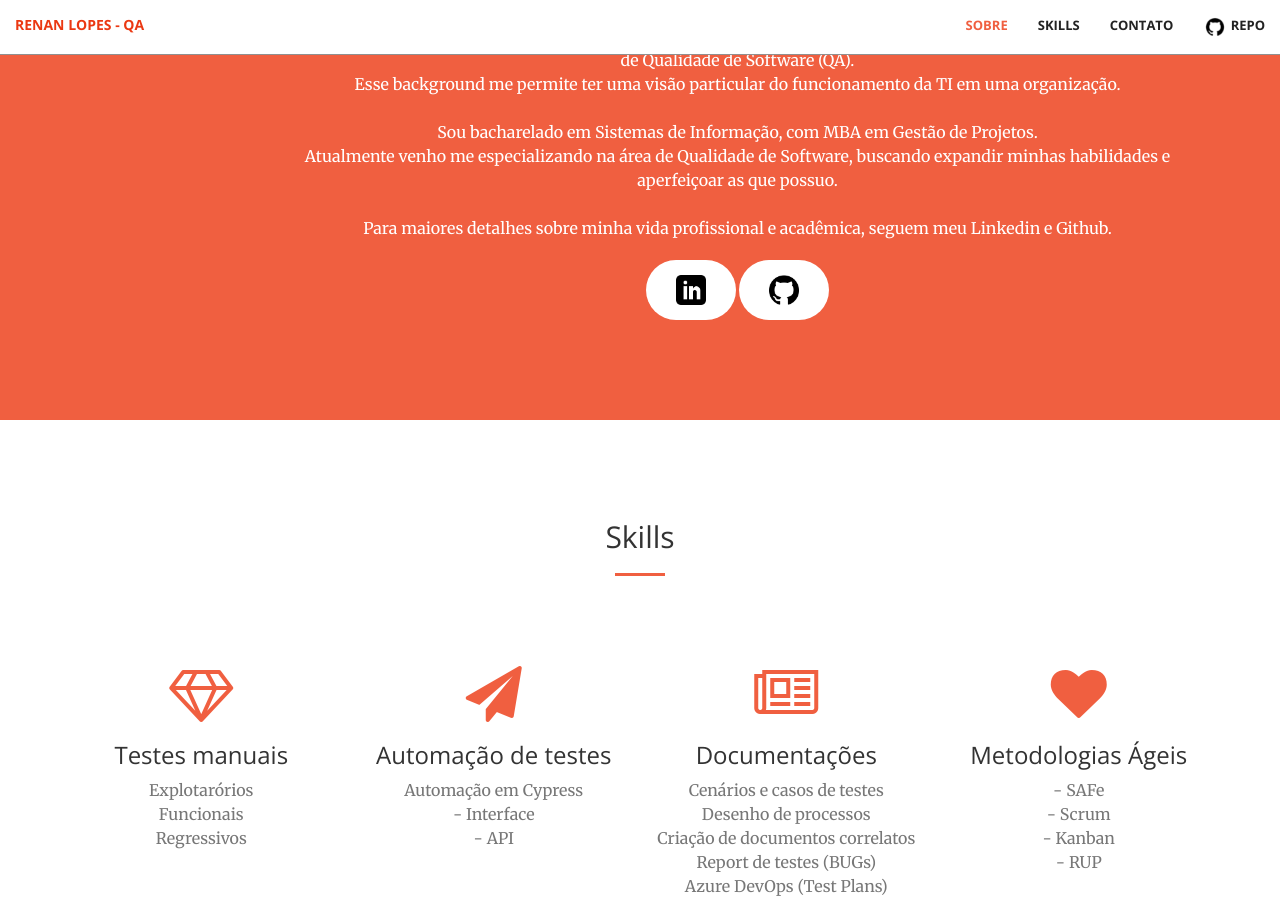
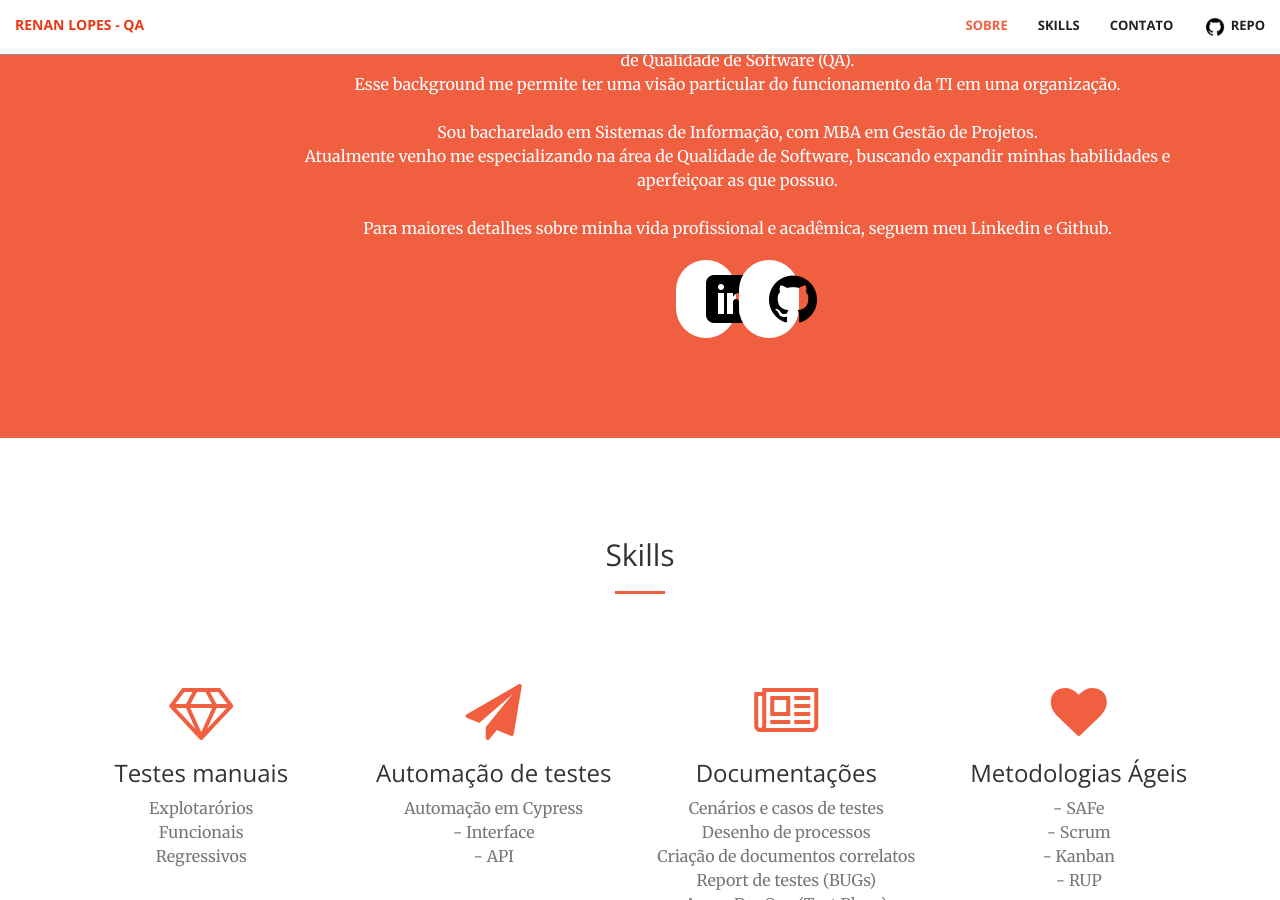
Before and after one commit to renanslopes/renanslopes.github.io, a Jekyll site: the page built from index.html, in a window 1280 px wide and 900 px high, scrolled down 1129 px. Built offline with Jekyll 4.4.1, drawn with Linux system fonts in a browser that asks for light colours.

Commit message:
ajuste largura ico href

```diff
--- a/css/personal.css
+++ b/css/personal.css
@@ -18,6 +18,6 @@
     padding-bottom: 50px;
 }
 
-#about_content img {
+#about_content a {
     width: 30px;
 }
```
